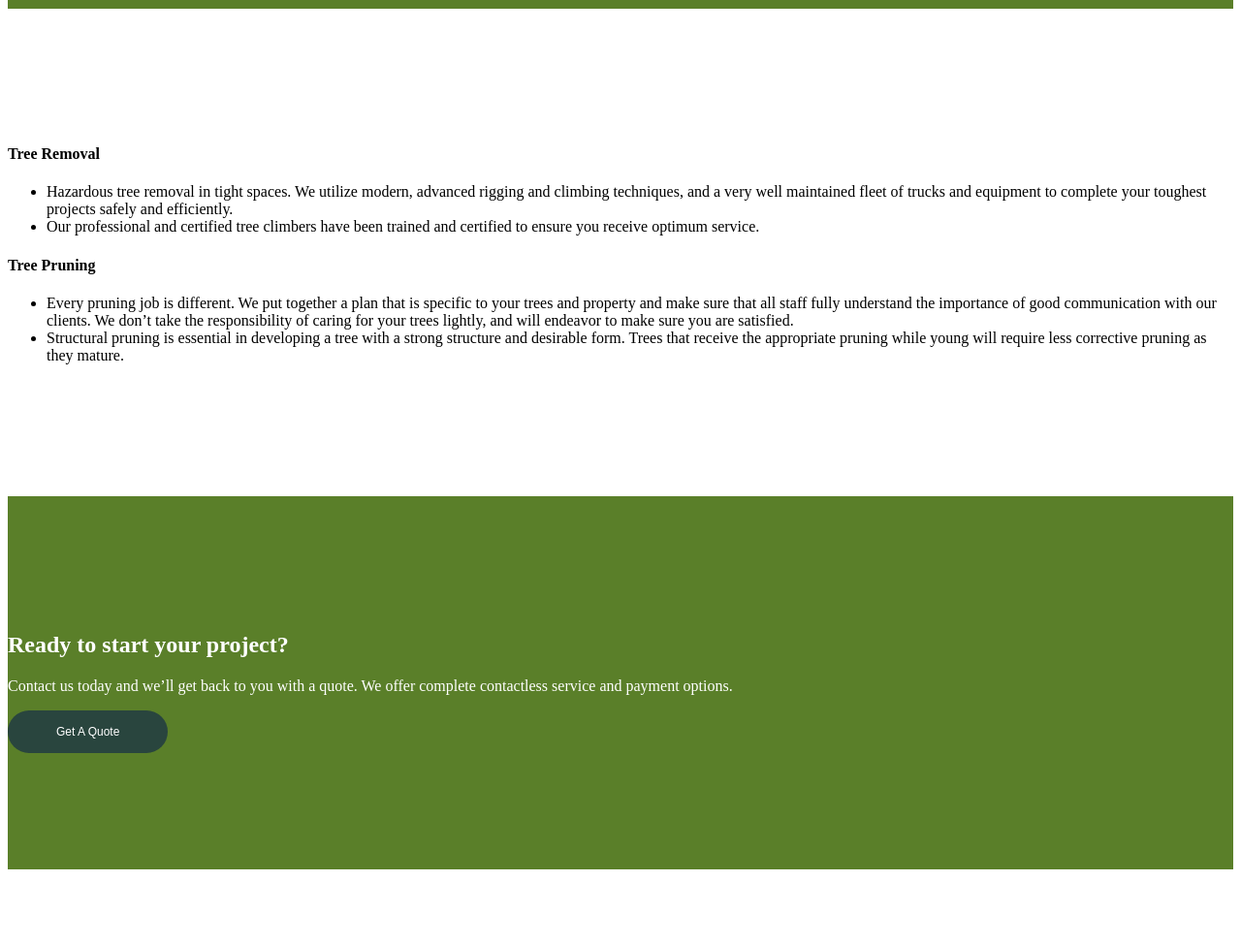
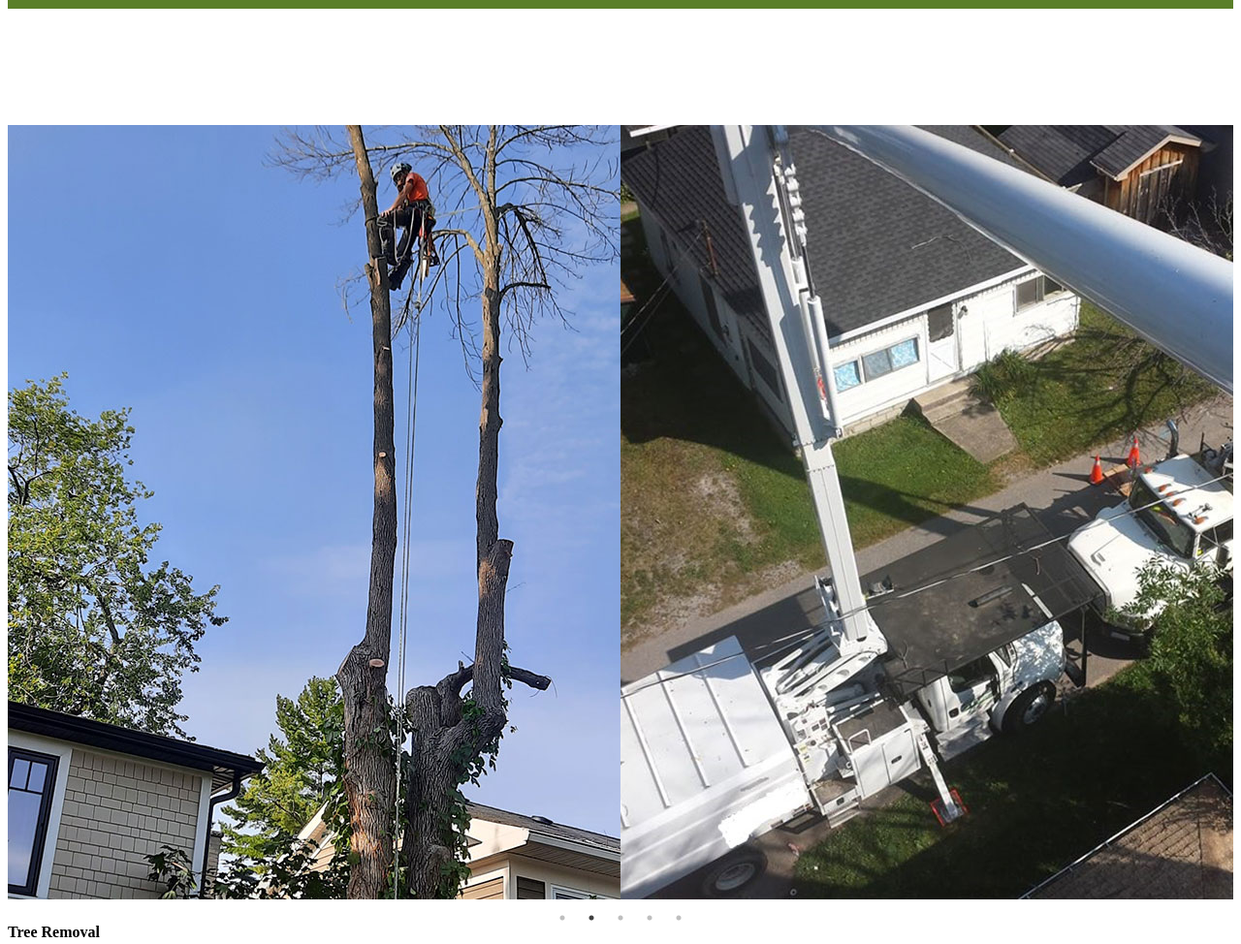
Before and after one commit to jd-fillmore/tree-reports, a Gatsby site: page /services in a window 1280 px wide. Shown: the part 640-1614 px from the top of the page at 97% size. Built offline with nearby package versions, Linux system fonts and the light colour scheme; Gatsby itself is replaced by a stand-in of ours.

Commit message:
split into two sliders

```diff
--- a/components/PortfolioSlider/portfolioSlider.js
+++ b/components/PortfolioSliderConsulting/portfolioSliderConsulting.js
@@ -4,11 +4,6 @@ import Slider from "react-slick"
 import "../../node_modules/slick-carousel/slick/slick.css"
 import "../../node_modules/slick-carousel/slick/slick-theme.css"
 
-import one from "../../src/img/port-1.webp"
-import two from "../../src/img/port-2.webp"
-import three from "../../src/img/port-3.webp"
-import four from "../../src/img/port-4.webp"
-import five from "../../src/img/port-5.webp"
 import six from "../../src/img/port-6.webp"
 import seven from "../../src/img/port-7.webp"
 import eight from "../../src/img/port-8.webp"
@@ -54,51 +49,6 @@ const PortfolioSlider = () => {
   return (
     <>
       <Slider {...settings}>
-        <div>
-          <img
-            width="800"
-            height="799"
-            className="img-fluid"
-            src={one}
-            alt="one"
-          />
-        </div>
-        <div>
-          <img
-            width="800"
-            height="799"
-            className="img-fluid"
-            src={two}
-            alt="two"
-          />
-        </div>
-        <div>
-          <img
-            width="800"
-            height="799"
-            className="img-fluid"
-            src={three}
-            alt="three"
-          />
-        </div>
-        <div>
-          <img
-            width="800"
-            height="799"
-            className="img-fluid"
-            src={four}
-            alt="four"
-          />
-        </div>
-        <div>
-          <img
-            width="800"
-            height="799"
-            className="img-fluid"
-            src={five}
-            alt="five"
-          />
-        </div>
         <div>
           <img
             width="800"
--- /dev/null
+++ b/components/PortfolioSliderServices/portfolioSliderServices.js
@@ -0,0 +1,102 @@
+import React from "react"
+import Slider from "react-slick"
+
+import "../../node_modules/slick-carousel/slick/slick.css"
+import "../../node_modules/slick-carousel/slick/slick-theme.css"
+
+import one from "../../src/img/port-1.webp"
+import two from "../../src/img/port-2.webp"
+import three from "../../src/img/port-3.webp"
+import four from "../../src/img/port-4.webp"
+import five from "../../src/img/port-5.webp"
+
+const PortfolioSlider = () => {
+  const settings = {
+    dots: true,
+    infinite: true,
+    autoplay: true,
+    speed: 500,
+    slidesToShow: 2,
+    slidesToScroll: 1,
+    initialSlide: 0,
+    responsive: [
+      {
+        breakpoint: 1024,
+        settings: {
+          slidesToShow: 1,
+          slidesToScroll: 1,
+          infinite: true,
+          dots: true,
+        },
+      },
+      {
+        breakpoint: 600,
+        settings: {
+          slidesToShow: 1,
+          slidesToScroll: 1,
+          initialSlide: 2,
+        },
+      },
+      {
+        breakpoint: 480,
+        settings: {
+          slidesToShow: 1,
+          slidesToScroll: 1,
+        },
+      },
+    ],
+  }
+  return (
+    <>
+      <Slider {...settings}>
+        <div>
+          <img
+            width="800"
+            height="799"
+            className="img-fluid"
+            src={one}
+            alt="one"
+          />
+        </div>
+        <div>
+          <img
+            width="800"
+            height="799"
+            className="img-fluid"
+            src={two}
+            alt="two"
+          />
+        </div>
+        <div>
+          <img
+            width="800"
+            height="799"
+            className="img-fluid"
+            src={three}
+            alt="three"
+          />
+        </div>
+        <div>
+          <img
+            width="800"
+            height="799"
+            className="img-fluid"
+            src={four}
+            alt="four"
+          />
+        </div>
+        <div>
+          <img
+            width="800"
+            height="799"
+            className="img-fluid"
+            src={five}
+            alt="five"
+          />
+        </div>
+      </Slider>
+    </>
+  )
+}
+
+export default PortfolioSlider
--- a/src/pages/consulting.js
+++ b/src/pages/consulting.js
@@ -7,7 +7,7 @@ import InnerContent from "../../components/innerContent/innerContent"
 import CTA from "../../components/CTA/cta"
 import Footer from "../../components/Footer/footer"
 
-import PortfolioSlider from "../../components/PortfolioSlider/portfolioSlider"
+import PortfolioSliderConsulting from "../../components/PortfolioSliderConsulting/portfolioSliderConsulting"
 import img from "../img/services.jpg"
 
 const serviceOne = [
@@ -50,7 +50,7 @@ const Consulting = () => {
           <Container>
             <Row>
               <Col lg="12">
-                <PortfolioSlider />
+                <PortfolioSliderConsulting />
               </Col>
             </Row>
           </Container>
--- a/src/pages/services.js
+++ b/src/pages/services.js
@@ -7,7 +7,7 @@ import InnerContent from "../../components/innerContent/innerContent"
 import CTA from "../../components/CTA/cta"
 import Footer from "../../components/Footer/footer"
 
-import PortfolioSlider from "../../components/PortfolioSlider/portfolioSlider"
+import PortfolioSliderServices from "../../components/PortfolioSliderServices/portfolioSliderServices"
 import img from "../img/services.jpg"
 
 const treeRemoval = [
@@ -34,6 +34,13 @@ const Services = () => {
       />
       <InnerContent>
         <section className="inner">
+          <Container>
+            <Row>
+              <Col lg="12">
+                <PortfolioSliderServices />
+              </Col>
+            </Row>
+          </Container>
           <Container>
             <Row>
               <Col lg="6">
```
